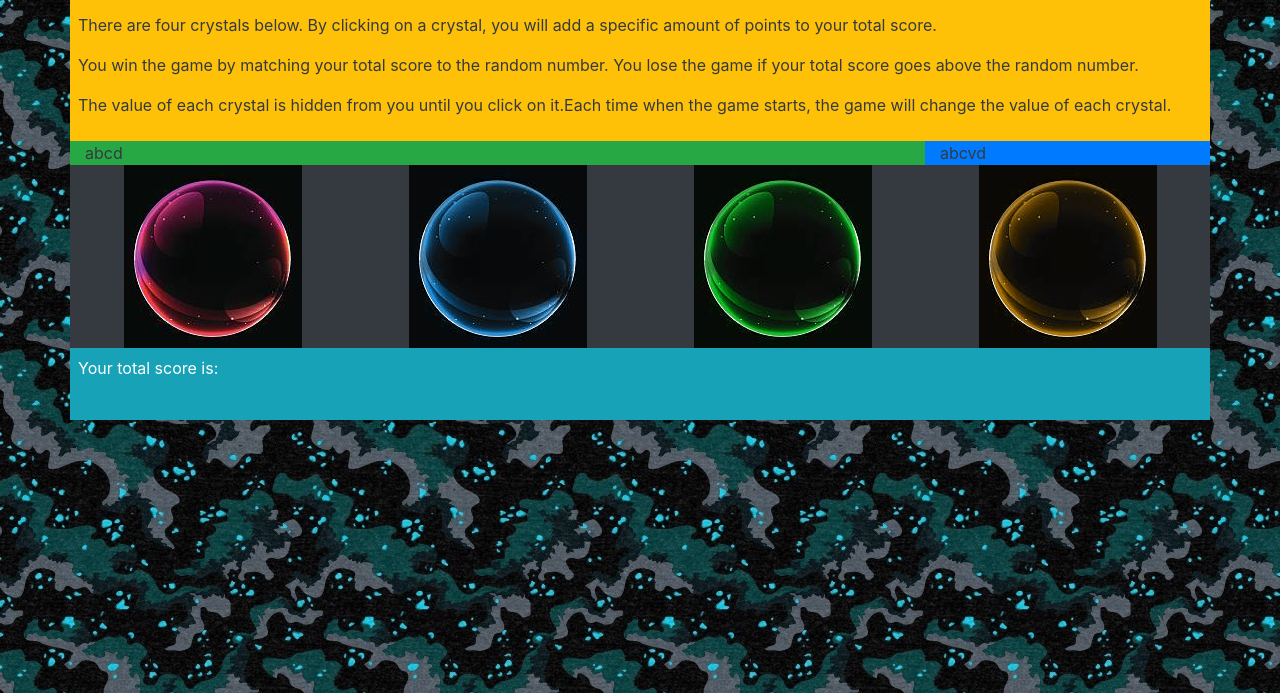
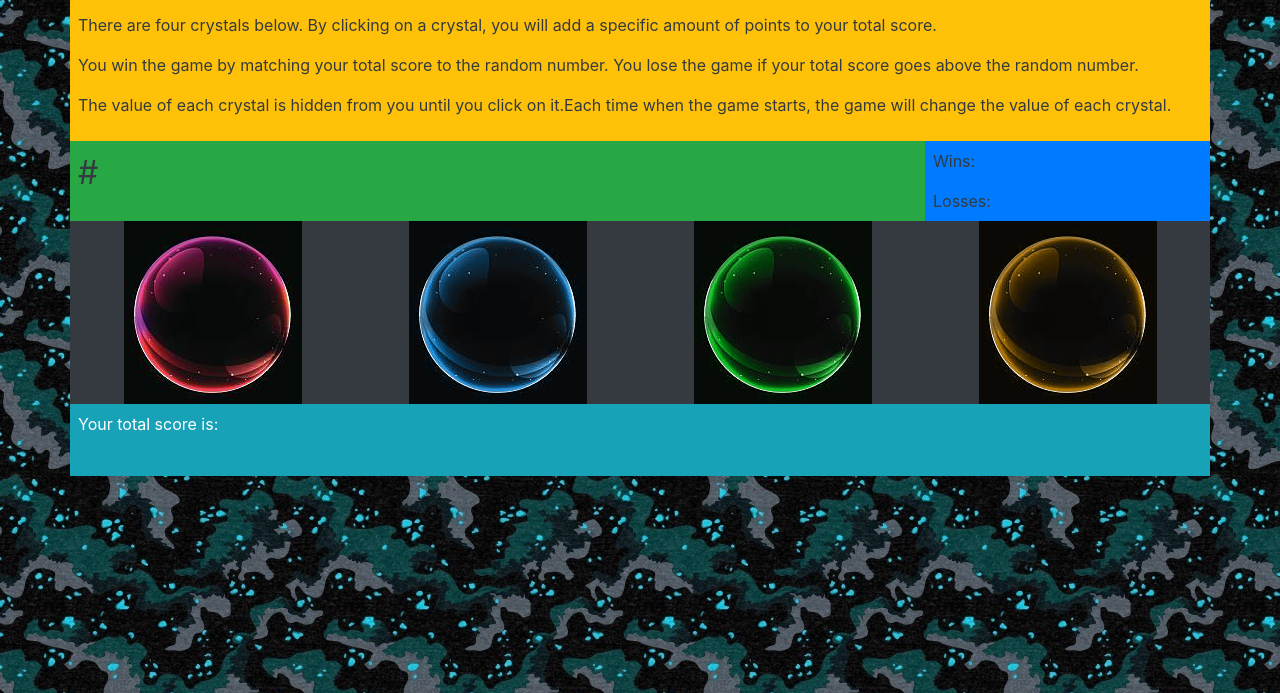
Before and after one commit to Mrrwmix/unit-4-game, a plain HTML site: page index.html in a window 1280 px wide. Shown: the part 107-800 px from the top of the page. Drawn offline with Linux system fonts and the light colour scheme.

Commit message:
Font size and padding adjustments

```diff
--- a/index.html
+++ b/index.html
@@ -22,11 +22,12 @@
             <p>Each time when the game starts, the game will change the value of each crystal.</p>
         </div>
         <div class="row">
-            <div class="col-md-9 bg-success text-dark" id="randomNumber">
-                abcd
+            <div class="col-md-9 bg-success text-dark p-2" id="randomNumber">
+                <span id="randomNumber" style="font-size: 2rem">#</span>
             </div>
             <div class="col-md-3 bg-primary text-dark" id="scoreboard">
-                abcvd
+                <div class="row p-2">Wins: </div>
+                <div class="row p-2">Losses: </div>
             </div>
         </div>
 
```
